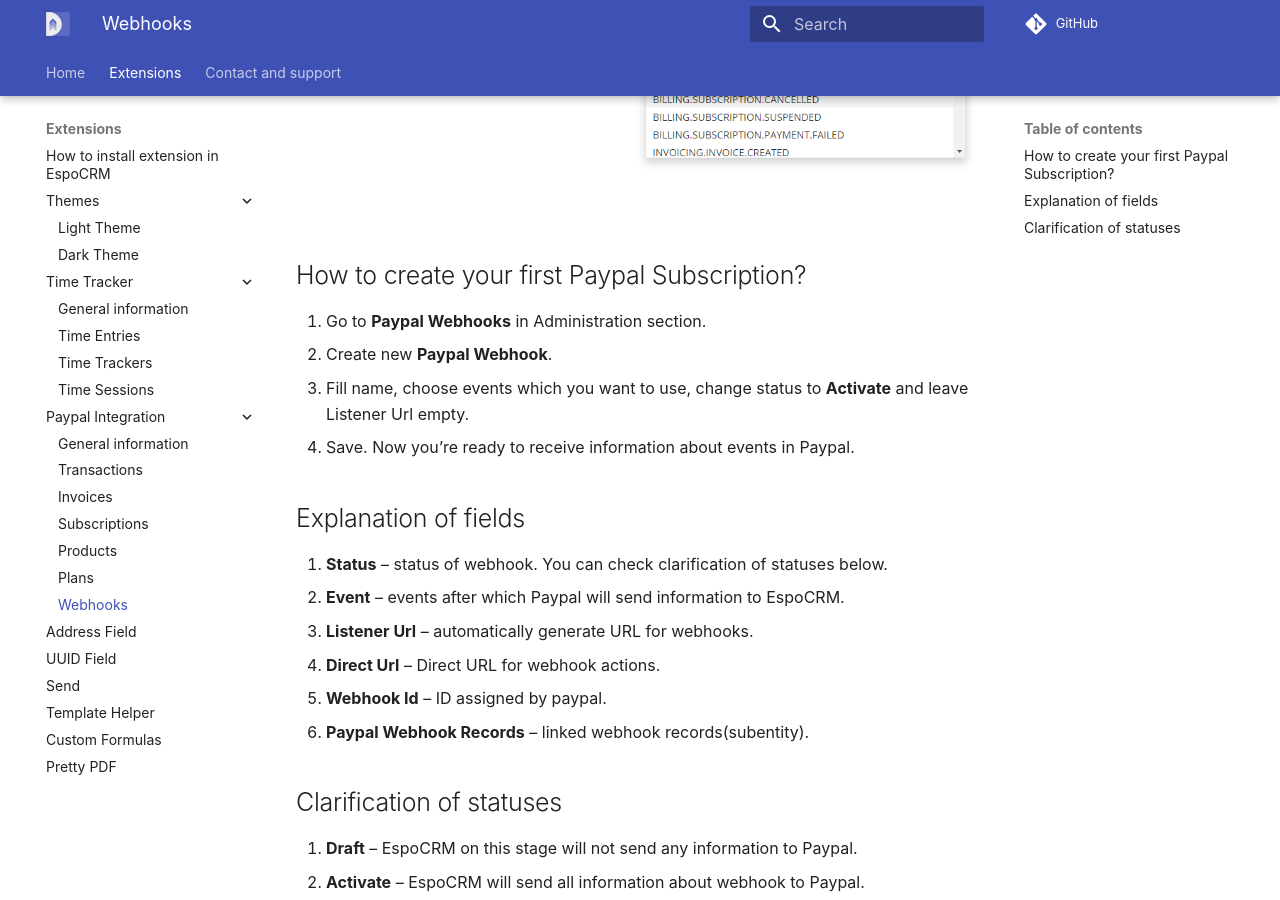
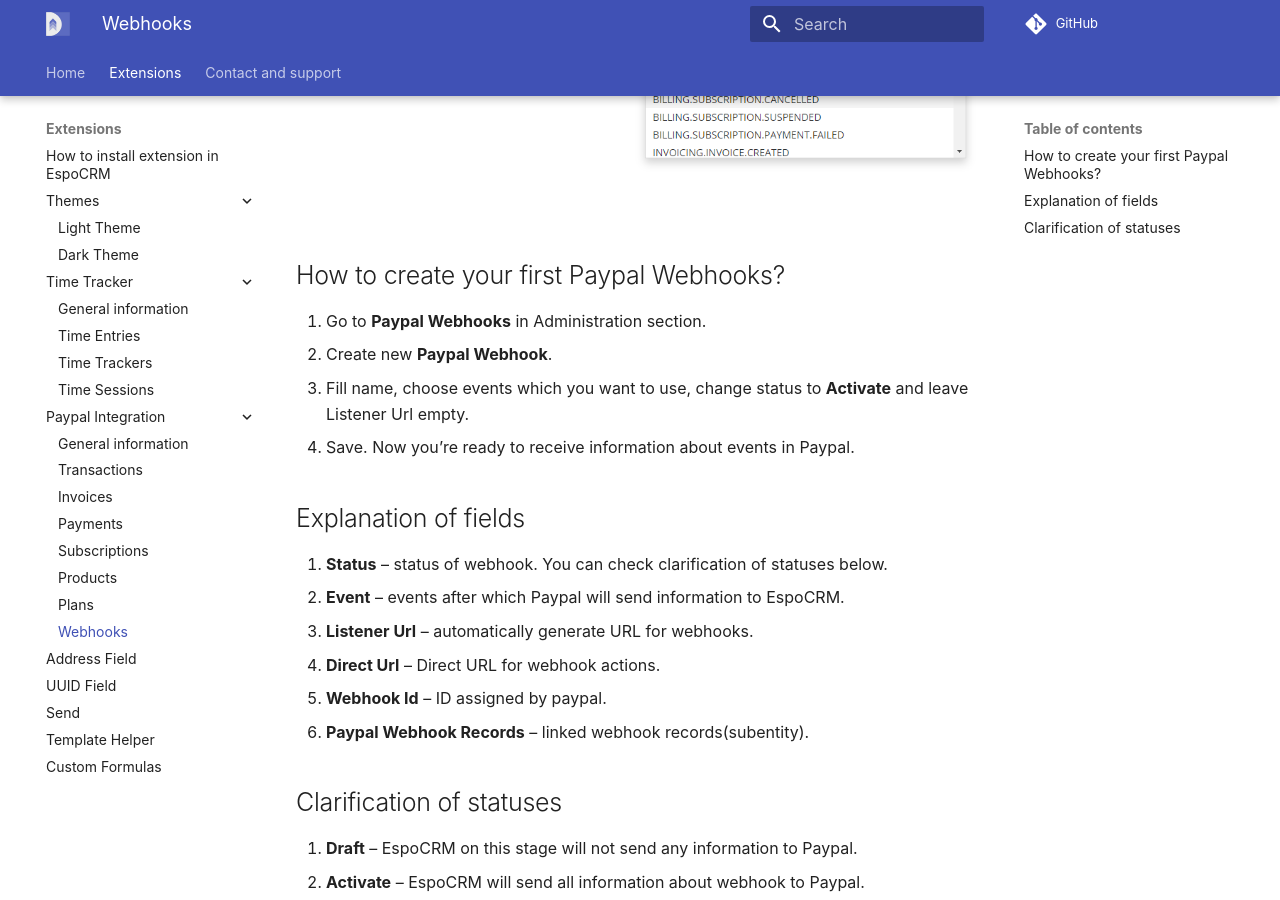
Before and after one commit to dubas-pro/documentation, an MkDocs documentation site: the page built from docs/extensions/paypal/webhooks.md, in a window 1280 px wide and 900 px high, scrolled down 406 px. Built offline with MkDocs 1.6.1 and Material for MkDocs 9.7.7, drawn with Linux system fonts in a browser that asks for light colours; some web fonts are replaced; comment, search, counter and statistics services are not loaded.

Commit message:
Add info about Paypal Payments and adjust menu

```diff
--- a/docs/extensions/paypal/webhooks.md
+++ b/docs/extensions/paypal/webhooks.md
@@ -1,7 +1,7 @@
 # Paypal Webhooks
 ![Paypal Webhooks](../../images/paypal-webhooks.png "Paypal Webhooks")
 
-## How to create your first Paypal Subscription?
+## How to create your first Paypal Webhooks?
 1.	Go to **Paypal Webhooks** in Administration section.
 2.	Create new **Paypal Webhook**.
 3.	Fill name, choose events which you want to use, change status to **Activate** and leave Listener Url empty.
--- a/mkdocs.yml
+++ b/mkdocs.yml
@@ -50,6 +50,7 @@
             - 'General information': 'extensions/paypal/index.md'
             - 'Transactions': 'extensions/paypal/transactions.md'
             - 'Invoices': 'extensions/paypal/invoices.md'
+            - 'Payments': 'extensions/paypal/payments.md'
             - 'Subscriptions': 'extensions/paypal/subscriptions.md'
             - 'Products': 'extensions/paypal/products.md'
             - 'Plans': 'extensions/paypal/plans.md'
@@ -59,7 +60,6 @@
         - 'Send': 'extensions/send.md'
         - 'Template Helper': 'extensions/template-helper.md'
         - 'Custom Formulas': 'extensions/custom-formulas.md'
-        - 'Pretty PDF': 'extensions/pretty-pdf.md'
     - 'Contact and support':
         - 'Contact': 'contact.md'
         - 'How to buy our Extensions': 'extensions/how-to-buy.md'
```
Also changed, not shown: docs/extensions/paypal/payments.md (added, +8 -0 lines), docs/extensions/paypal/products.md (+1 -1 lines), docs/images/paypal-payments.png (added).
